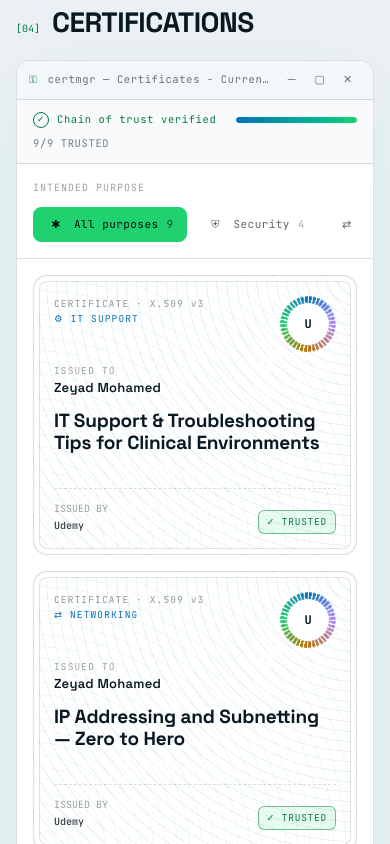
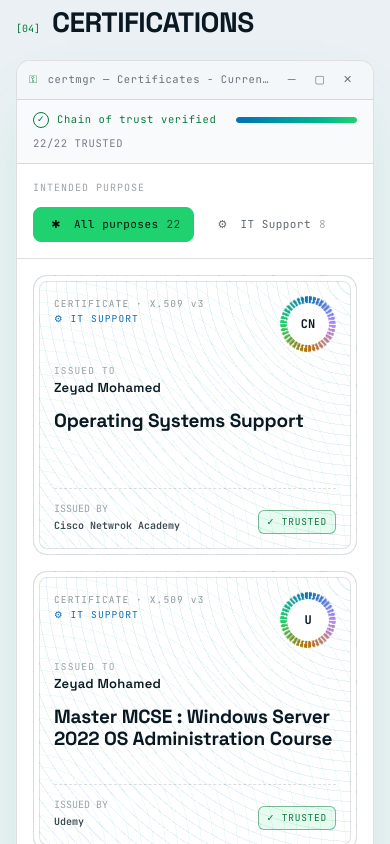
Before and after one commit to Zeyadm8112/zeyad-portfolio, a Next.js app: page / in a window 390 px wide. Shown: the part 7820-8664 px from the top of the page. Built offline with nearby package versions, Linux system fonts and the light colour scheme.

Commit message:
feat: content update
Education
bio
courses
Certificaties
Number

```diff
--- a/app/page.tsx
+++ b/app/page.tsx
@@ -1,5 +1,4 @@
 "use client";
-
 import Image from "next/image";
 import { Download, Moon, Sun } from "lucide-react";
 import {
@@ -46,9 +45,9 @@ const PROFILE = {
   tagline:
     "Keeping users productive and systems healthy — Windows, Active Directory, networks, Linux and security.",
   summary:
-    "IT Technical Support professional with 2 years of experience supporting users in an enterprise environment. Skilled in Windows and Linux systems, Active Directory, networking, hardware and software troubleshooting, device setup, and system diagnostics. Familiar with Microsoft 365, Intune, remote support, ticketing systems, and IT security practices.",
+    "I'm 24-year-old IT Technical Support professional with 2+ years of experience supporting users in enterprise environments. Interested in IT Technical Support and Application Support, with skills in Windows and Linux systems, Active Directory, networking, hardware and software troubleshooting, device setup, and system diagnostics. Familiar with Microsoft 365, Intune, remote support, ticketing systems, and IT security practices.",
   summaryMore:
-    "Strong problem-solving and communication skills, with the ability to troubleshoot issues, document solutions, and escalate complex incidents with clear technical details. Currently studying Computer Science, with significant experience in Python, PowerShell, and full-stack development.",
+    "Strong problem-solving and communication skills, with the ability to troubleshoot issues, investigate root causes, document solutions, and escalate complex incidents with clear technical details. Currently studying Computer Science, with hands-on experience in Python, PowerShell, SQL, and full-stack development, allowing me to approach technical issues from both the infrastructure and application sides.",
   education: {
     degree: "Computer Science Student",
     school: "Higher Institute for Computer Science & Information Systems (New Cairo Academy)",
@@ -141,47 +140,70 @@ const SKILL_GROUPS: {
 type CertPurpose = "SECURITY" | "NETWORKING" | "IT SUPPORT" | "COMPUTER SCIENCE" | "DEVELOPMENT";
 
 const CERTIFICATIONS: { title: string; issuer: string; purpose: CertPurpose }[] = [
+  { title: "Operating Systems Support", issuer: "Cisco Netwrok Academy", purpose: "IT SUPPORT" },
+  { title: "Master MCSE : Windows Server 2022 OS Administration Course", issuer: "Udemy", purpose: "IT SUPPORT" },
+  { title: "Hardware and Upgrade Support", issuer: "Cisco Netwrok Academy", purpose: "IT SUPPORT" },
+  { title: "Security and Connectivity Support", issuer: "Cisco Netwrok Academy", purpose: "IT SUPPORT" },
+  { title: "IT Customer Support Basics", issuer: "Cisco Netwrok Academy", purpose: "IT SUPPORT" },
   { title: "IT Support & Troubleshooting Tips for Clinical Environments", issuer: "Udemy", purpose: "IT SUPPORT" },
+  { title: "Mastering Windows Security", issuer: "Udemy", purpose: "IT SUPPORT" },
+  { title: "Computer Networking Basics for Desktop Support Technicians", issuer: "Udemy", purpose: "IT SUPPORT" },
+  { title: "Networking Basics", issuer: "Cisco Network Academy", purpose: "NETWORKING" },
   { title: "IP Addressing and Subnetting — Zero to Hero", issuer: "Udemy", purpose: "NETWORKING" },
   { title: "Ethical Hacker", issuer: "Cisco Networking Academy", purpose: "SECURITY" },
   { title: "OWASP Top 10 (Web)", issuer: "MaharaTech", purpose: "SECURITY" },
   { title: "Malware Analysis Fundamentals", issuer: "MaharaTech", purpose: "SECURITY" },
+  { title: "Nmap Advanced Techniques Course A To Z On Network Scan ", issuer: "MaharaTech", purpose: "SECURITY" },
   { title: "Reverse Code Engineering", issuer: "MaharaTech", purpose: "SECURITY" },
   { title: "Google Africa Android Developer Scholarship Program", issuer: "Google Developers", purpose: "DEVELOPMENT" },
+  { title: "Python and Flask Demonstration Practice Course", issuer: "Udemy", purpose: "DEVELOPMENT" },
+  { title: "Python And Flask Framework Complete Course for beginners", issuer: "Udemy", purpose: "DEVELOPMENT" },
+  { title: "Agile Crash Course For Beginners", issuer: "Udemy", purpose: "DEVELOPMENT" },
   { title: "CS50x", issuer: "Harvard edX", purpose: "COMPUTER SCIENCE" },
   { title: "ITI Program 101 — Intro to CS", issuer: "ITI", purpose: "COMPUTER SCIENCE" },
+  { title: "Freelancing basics", issuer: "MaharaTech", purpose: "COMPUTER SCIENCE" },
 ];
 
 const CURRENT_COURSES = [
+  {
+    title: "Practical Cisco Networking Labs in Cisco Packet Tracer",
+    provider: "Udemy",
+    focus: "Cisco Networking, Routing & Network Troubleshooting",
+  },
+  {
+    title: "Server Infrastructure - IT Technical Support (Level 3) Guide",
+    provider: "Udemy",
+    focus: "L3 Support, Servers & Enterprise IT Infrastructure",
+  },
+  {
+    title: "Azure Entra ID: Identity Management and Architecture",
+    provider: "Udemy",
+    focus: "Microsoft Entra ID & Identity Management",
+  },
   {
     title: "SQL Masterclass: From Absolute Beginner to Developer",
     provider: "Udemy",
-    focus: "Advanced SQL, Database Design & Query Optimization",
-  },
-  {
-    title: "API Testing with Python – Manual & Automation using Pytest",
+    focus: "SQL, Database Management & Query Optimization",
+  },
+  {
+    title: "PowerShell Masterclass: Essential IT Automation & Scripting",
     provider: "Udemy",
-    focus: "API Testing, Pytest Automation & REST Validation",
-  },
-  {
-    title: "Microsoft 365 Productivity Mastery: Save 10+ Hours a Week",
+    focus: "PowerShell, IT Automation & System Administration",
+  },
+  {
+    title: "Linux Admin: Build Job-Ready Skills with 6 Projects",
     provider: "Udemy",
-    focus: "Microsoft 365, Workflow Automation & Productivity",
-  },
-  {
-    title: "OWASP Security Testing of Web, API, Android & Source Code App",
+    focus: "Linux Administration & Troubleshooting",
+  },
+  {
+    title: "Mastering of Python Script for System Administrator",
     provider: "Udemy",
-    focus: "Application Security, OWASP Testing & Vulnerability Assessment",
-  },
-  {
-    title: "Code Reviews for Secure, Clean, and Scalable Code",
+    focus: "Python Automation & System Administration",
+  },
+  {
+    title: "pfSense: Network Security and Firewall Management",
     provider: "Udemy",
-    focus: "Secure Code Reviews, Clean Architecture & Best Practices",
-  },
-  {
-    title: "Governance, Risk and Compliance (GRC) and Data Privacy",
-    provider: "Udemy",
-    focus: "Cybersecurity Governance, Risk Management & Data Privacy",
+    focus: "Firewall Management & Network Security",
   },
 ];
 
@@ -1453,11 +1475,12 @@ function Experience() {
 
 const CERT_PURPOSES: { key: CertPurpose | "ALL"; label: string; icon: string }[] = [
   { key: "ALL", label: "All purposes", icon: "✱" },
+  { key: "IT SUPPORT", label: "IT Support", icon: "⚙" },
+  { key: "NETWORKING", label: "Networking", icon: "⇄" },
   { key: "SECURITY", label: "Security", icon: "⛨" },
-  { key: "NETWORKING", label: "Networking", icon: "⇄" },
-  { key: "IT SUPPORT", label: "IT Support", icon: "⚙" },
-  { key: "COMPUTER SCIENCE", label: "Computer Science", icon: "λ" },
   { key: "DEVELOPMENT", label: "Development", icon: "</>" },
+  { key: "COMPUTER SCIENCE", label: "Computer Science", icon: "🖥" },
+
 ];
 
 // FNV-1a → deterministic hex, so serials/thumbprints are stable on server & client
@@ -1844,19 +1867,6 @@ function About() {
               {PROFILE.summaryMore}
             </p>
 
-            <div className="mt-7 font-mono text-[11px] text-fg/55 sm:text-[12px]">
-              <span className="text-accent-ink">zeyad@srv-01:~$</span> cat education.txt
-            </div>
-            <div className="mt-3 flex flex-wrap items-start justify-between gap-3 rounded-[10px] border border-line bg-panel-2/70 px-4 py-3.5">
-              <div>
-                <div className="text-[16px] font-semibold sm:text-[18px]">{PROFILE.education.degree}</div>
-                <div className="mt-1 text-[13px] text-fg/60 sm:text-[14px]">{PROFILE.education.school}</div>
-              </div>
-              <span className="rounded-[6px] border border-accent-ink/50 bg-accent/10 px-2 py-1 font-mono text-[10px] text-accent-ink sm:text-[11px]">
-                {PROFILE.education.date}
-              </span>
-            </div>
-
             <div className="mt-5 font-mono text-[11px] sm:text-[12px]">
               <span className="text-accent-ink">zeyad@srv-01:~$</span>{" "}
               <span className="inline-block h-[1.05em] w-[0.6em] translate-y-[2px] animate-[caret_1s_infinite] bg-accent" />
@@ -1964,7 +1974,7 @@ function Contact() {
         </div>
         <div className="mt-8 flex flex-wrap justify-center gap-3 font-mono text-[10px] sm:mt-10 sm:gap-4 sm:text-xs">
           {[
-            [LINKS.whatsapp, `WHATSAPP ${LINKS.whatsappLabel}`],
+            [LINKS.whatsapp, "WHATSAPP" ],
             [LINKS.linkedin, "LINKEDIN"],
             [LINKS.github, "GITHUB"],
             [LINKS.medium, "MEDIUM"],
```
Also changed, not shown: 1 other file (tests, documents, lock files or other folders).
